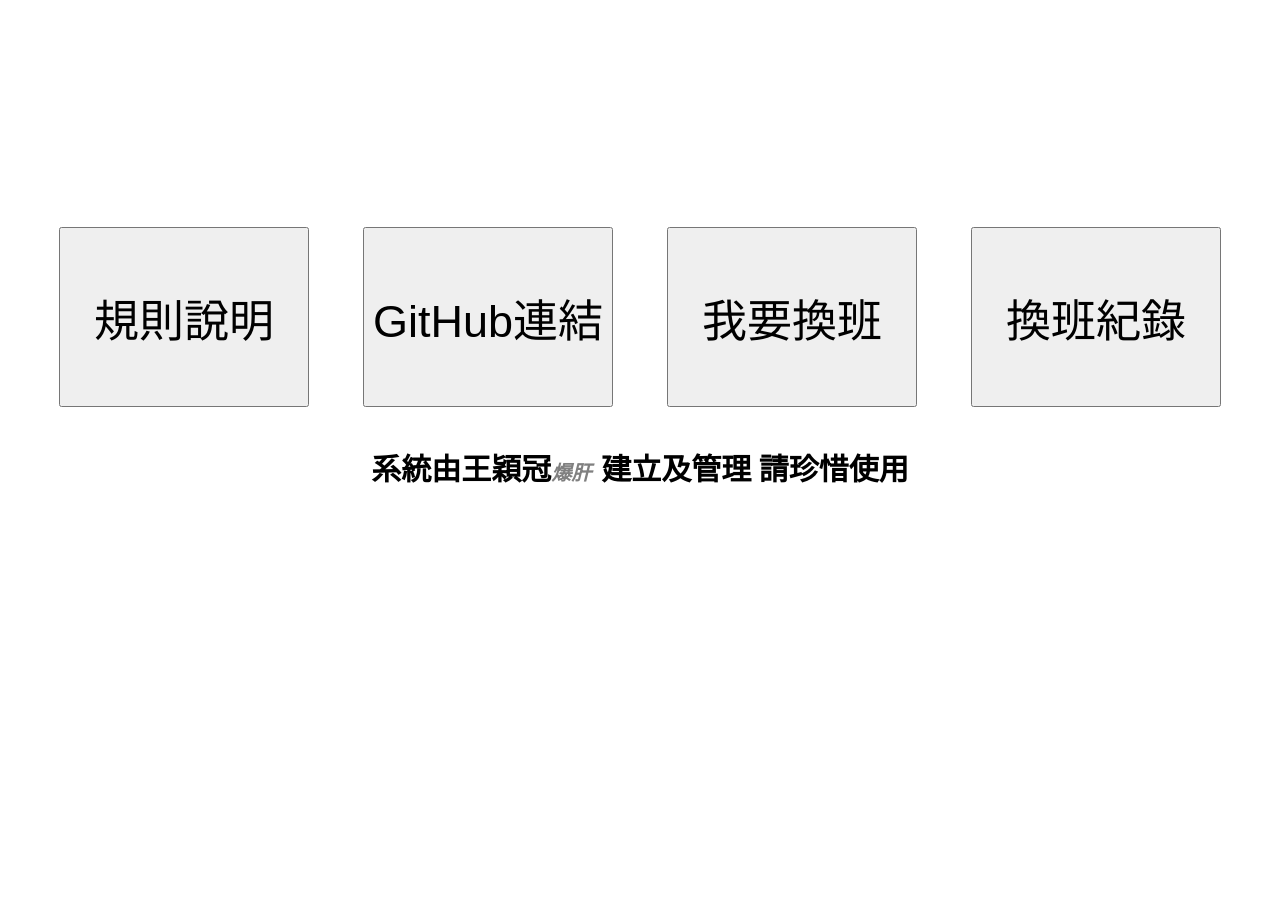
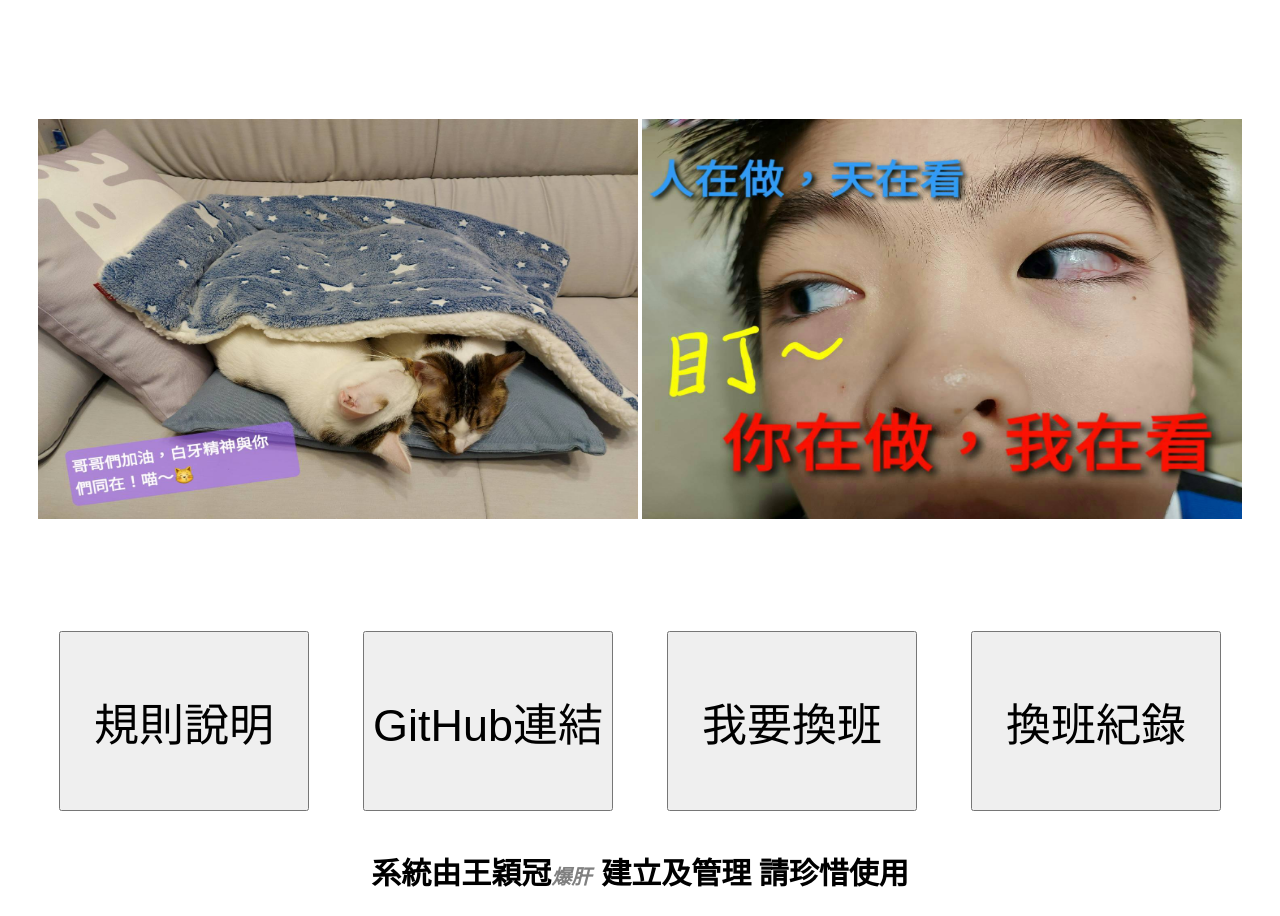
Before and after one commit to intgenogreg/hsh_chores, a plain HTML site: page index.html in a window 1280 px wide. Shown: the part 1240-2156 px from the top of the page. Before the commit the page ends 1776 px from the top, so only its background shows below. Drawn offline with Linux system fonts and the light colour scheme.

Commit message:
Add files via upload

```diff
--- a/index.html
+++ b/index.html
@@ -63,7 +63,12 @@
   <br/><br/>
   <h3 style="font-size:50px; text-align:center;">~~ 感謝各位的付出 ~~</h3>
   <br/><br/>
-  <br/><br/><br/><br/><br/><br/><br/><br/>
+  <br/><br/>
+  <center>
+  <span><img style="width:600px; height:400px; display:inline-block" src="圖庫/cats.jpg"/></span>
+  <span><img style="width:600px; height:400px; display:inline-block"src="圖庫/J.jpg"/></span>
+  </center>
+  <br/><br/><br/><br/><br/><br/>
 
 
   <!--按鈕-->
```
